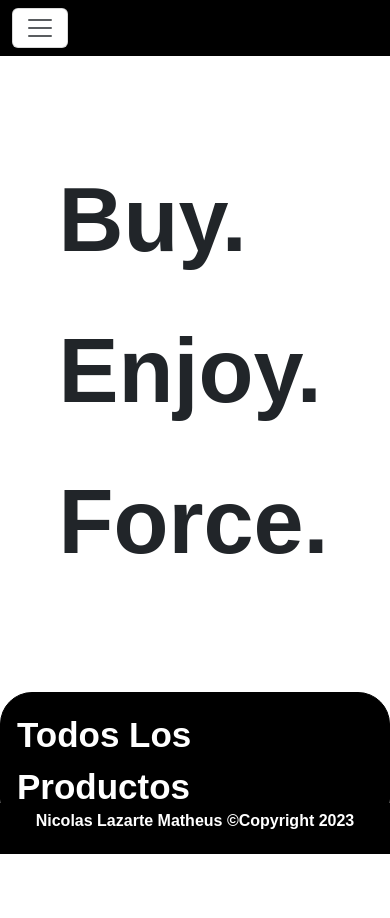
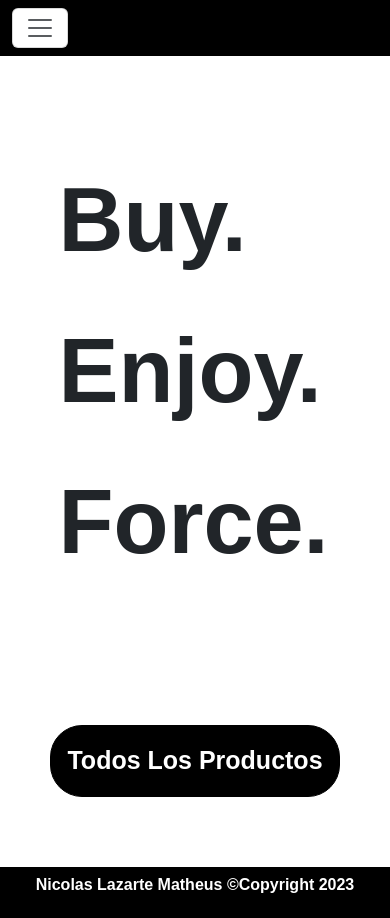
Before and after one commit to Nicholas1000200/PF-LazarteMatheusNicolas, a website: page pages/productos.html in a window 390 px wide. Before the commit the page ends 854 px from the top, so only its background shows below. Drawn offline with nearby package versions, Linux system fonts and the light colour scheme.

Commit message:
Ultima Actualizacion

```diff
--- a/scss/media/media-queries.scss
+++ b/scss/media/media-queries.scss
@@ -103,6 +103,12 @@
     div.container.text-center.container.text-center article p {
         font-weight: bold;
     }
+    .boton-galeria-prod{
+        margin-bottom: 4rem;
+        a{
+            font-size: 25px;
+        }
+    }
 
 
     /*FINAL MEDIA QUERIES PAGE PRODUCTOS*/
```
Also changed, not shown: css/style.css, 1 other file.
